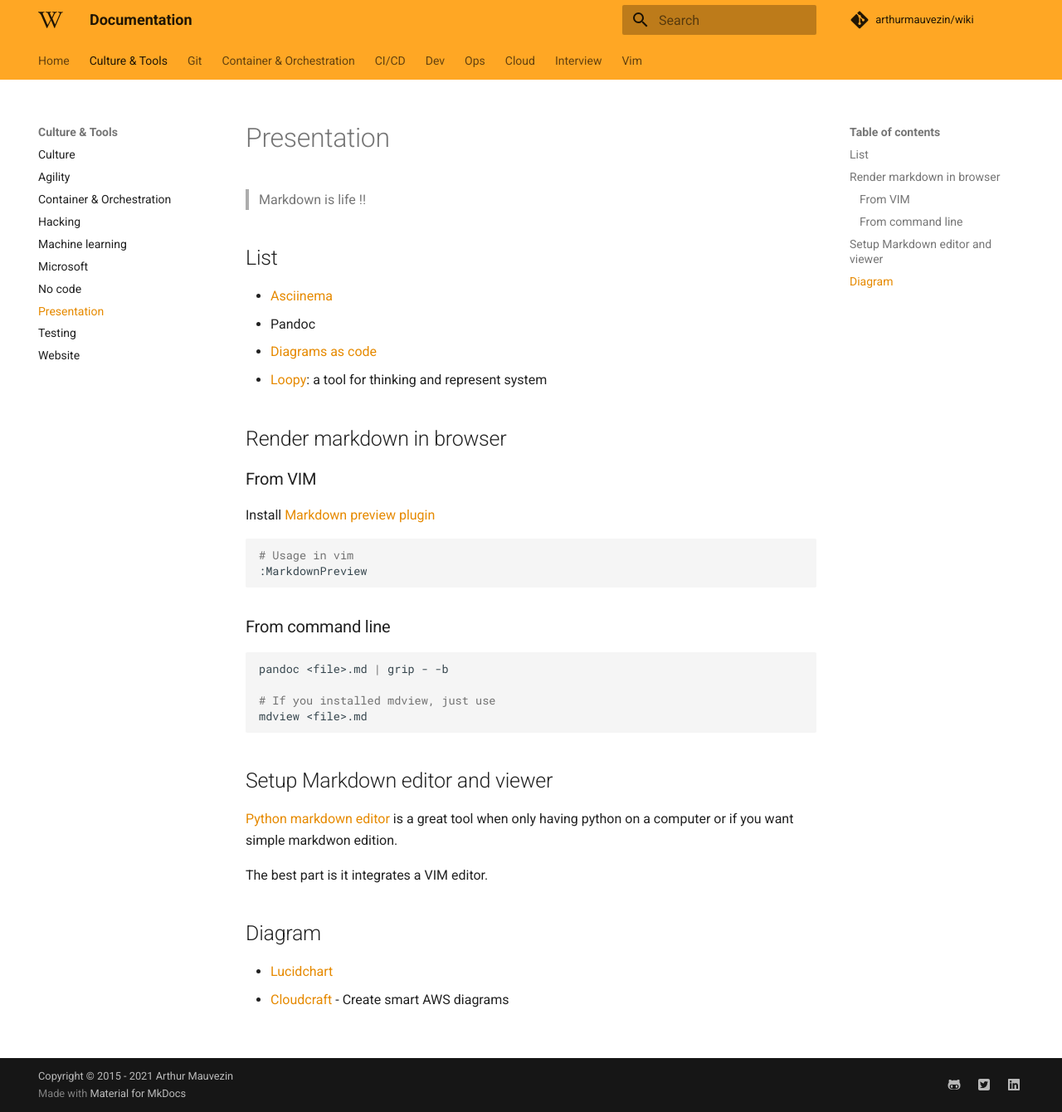
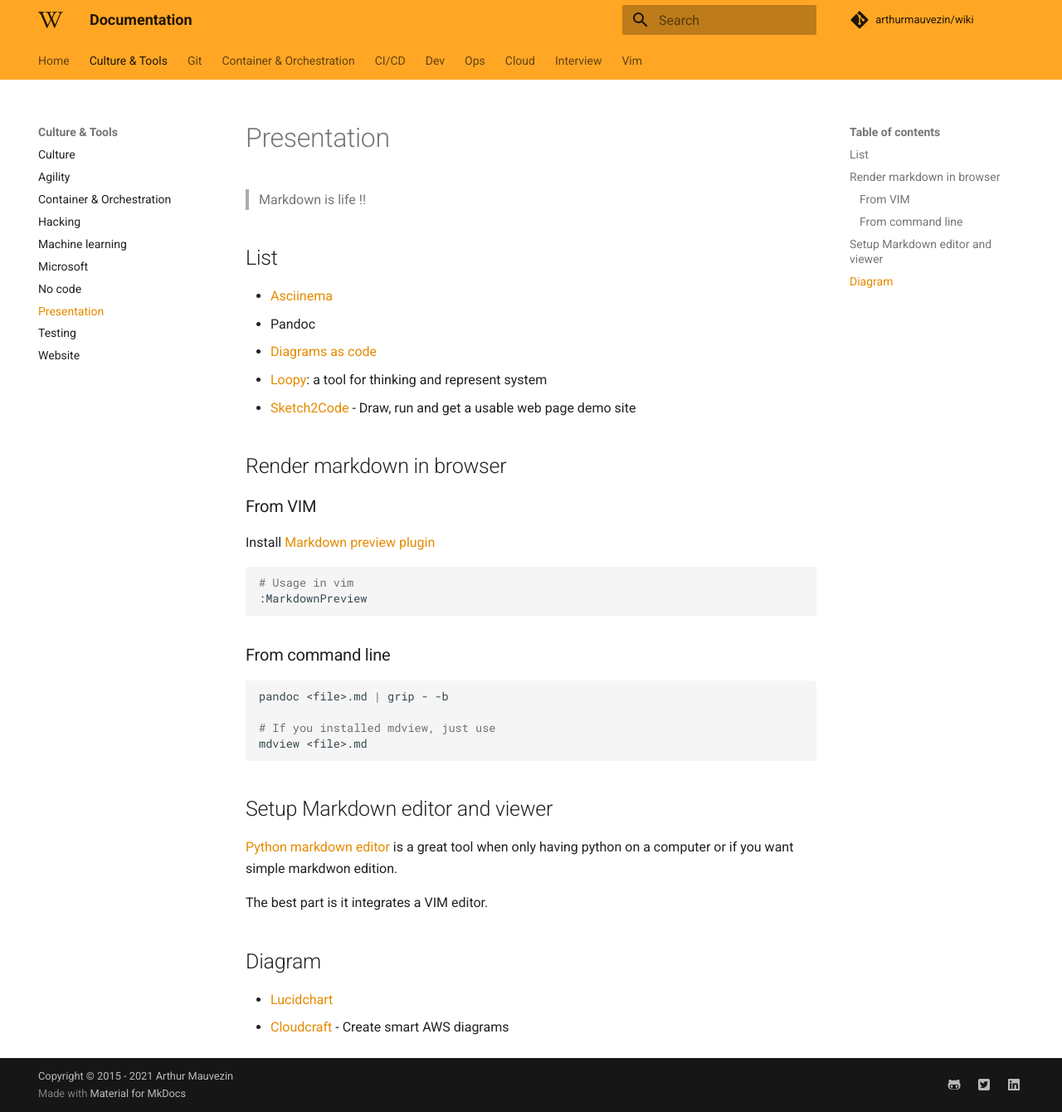
Before and after one commit to arthurmauvezin/wiki, an MkDocs documentation site: the page built from docs/tools/presentation.md, in a window 1280 px wide and 1340 px high. Shown: the whole window at 83% size. Built offline with MkDocs 1.6.1 and Material for MkDocs 9.7.7, drawn with Linux system fonts in a browser that asks for light colours; comment, search, counter and statistics services are not loaded.

Commit message:
update doc

```diff
--- a/docs/tools/presentation.md
+++ b/docs/tools/presentation.md
@@ -7,6 +7,7 @@
 * Pandoc
 * [Diagrams as code](https://github.com/mingrammer/diagrams)
 * [Loopy](https://ncase.me/loopy/): a tool for thinking and represent system
+* [Sketch2Code](https://sketch2code.azurewebsites.net/) - Draw, run and get a usable web page demo site
 
 ## Render markdown in browser
 
```
